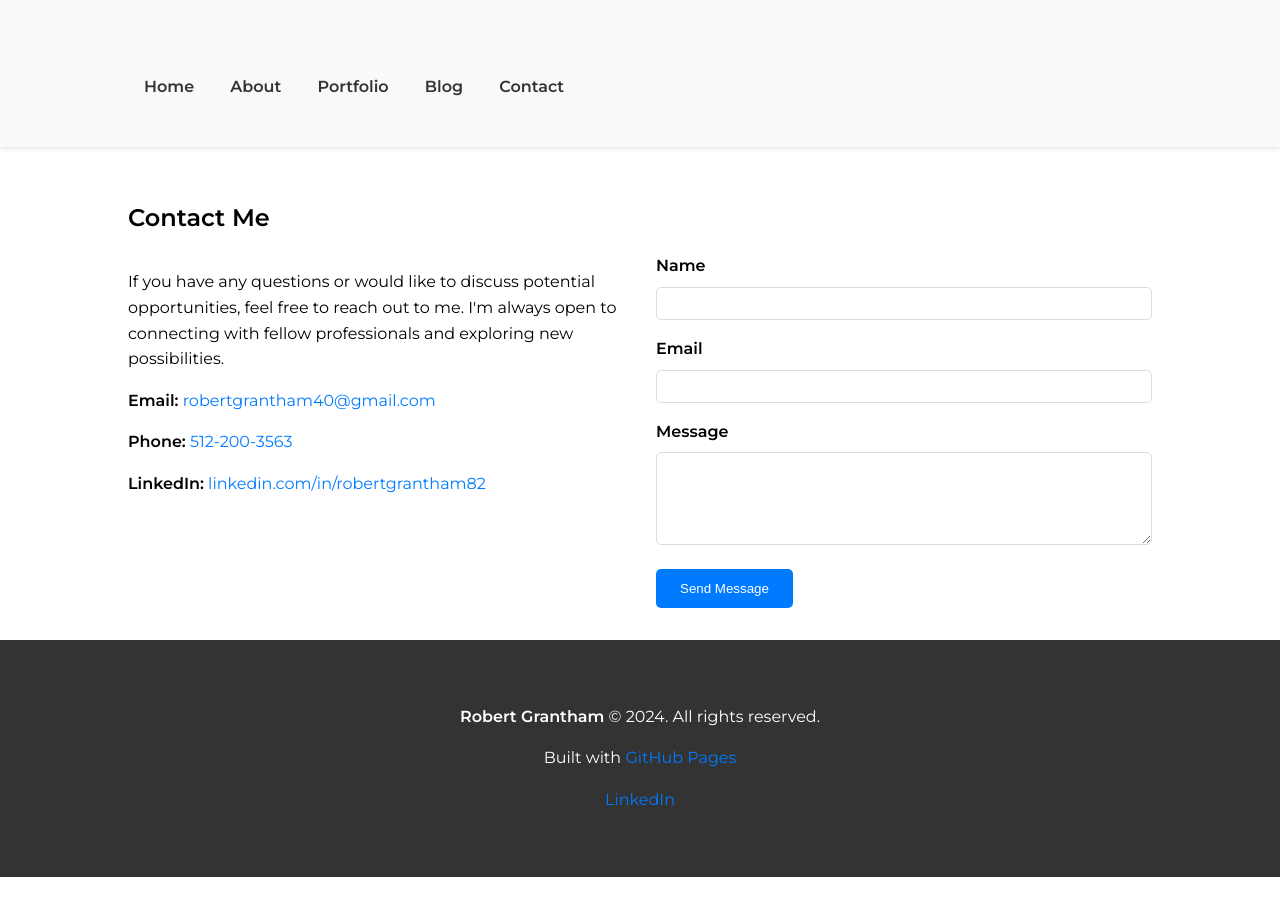
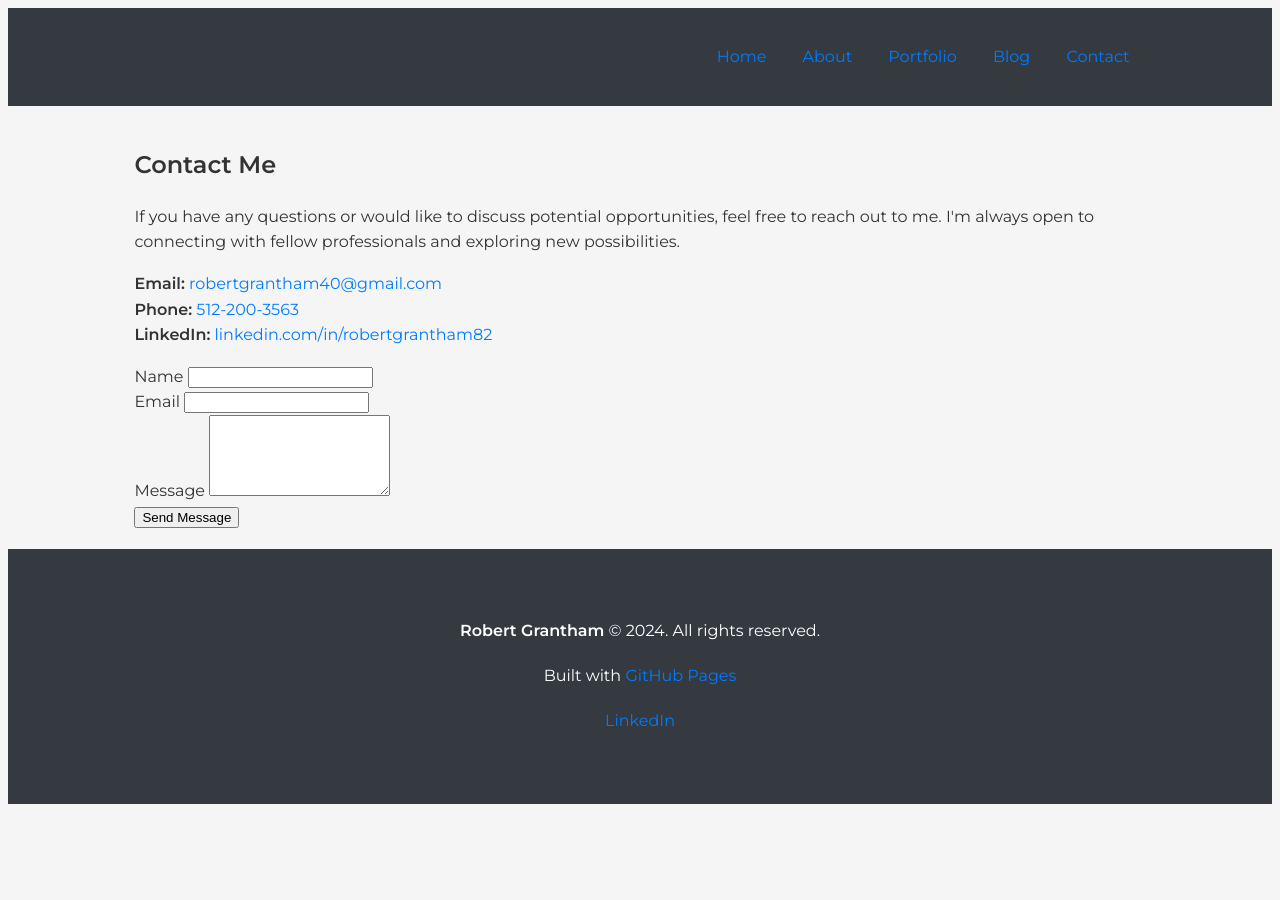
Before and after one commit to rgrantham82/rgrantham82.github.io, a Jekyll site: the page built from contact.html, in a window 1280 px wide. Built offline with Jekyll 4.4.1, drawn with Linux system fonts in a browser that asks for light colours.

Commit message:
Update styles.css

```diff
--- a/assets/css/styles.css
+++ b/assets/css/styles.css
@@ -1,29 +1,9 @@
-/* General Styles */
+/* Global Styles */
 body {
   font-family: "Montserrat", sans-serif;
-  margin: 0;
-  padding: 0;
-  box-sizing: border-box;
   line-height: 1.6;
-}
-
-h1,
-h2,
-h3,
-h4,
-h5,
-h6 {
-  margin-bottom: 1rem;
-  font-weight: 600;
-}
-
-p {
-  margin-bottom: 1rem;
-}
-
-ul {
-  list-style: none;
-  padding: 0;
+  background-color: #f5f5f5;
+  color: #333;
 }
 
 a {
@@ -37,255 +17,151 @@
 
 .container {
   width: 80%;
-  max-width: 1200px;
   margin: 0 auto;
+  padding: 20px;
+}
+
+.section {
+  padding: 3rem 0;
+}
+
+.title {
+  color: #333;
+  font-size: 2.5rem;
+  font-weight: bold;
+  margin-bottom: 1.5rem;
+}
+
+.subtitle {
+  color: #777;
+  font-size: 1.5rem;
+  margin-bottom: 1.5rem;
+}
+
+.content {
+  line-height: 1.8;
+}
+
+ul {
+  list-style-type: none;
+  padding: 0;
+}
+
+/* Header */
+header {
+  background-color: #343a40;
+  color: white;
+  padding: 1rem 0;
+}
+
+.navbar-brand {
+  font-size: 1.5rem;
+  font-weight: bold;
+}
+
+.navbar-menu {
+  text-align: right;
+}
+
+.navbar-item {
+  padding: 0.5rem 1rem;
+}
+
+.navbar-item a {
+  color: white;
+}
+
+.navbar-burger {
+  color: white;
+}
+
+/* Footer */
+footer {
+  background-color: #343a40;
+  color: white;
+  text-align: center;
   padding: 2rem 0;
 }
 
-/* Header Styles */
-header {
-  background: #f8f9fa;
-  padding: 1rem 0;
-  box-shadow: 0 2px 4px rgba(0, 0, 0, 0.1);
+.footer-links {
+  margin-bottom: 1rem;
 }
 
-.header-content {
-  display: flex;
-  align-items: center;
-  justify-content: space-between;
+.footer-links a {
+  margin: 0 10px;
+  color: white;
 }
 
-header a {
-  font-weight: bold;
-  color: #333;
+/* Project Cards */
+.project-card {
+  background-color: #fff;
+  border-radius: 10px;
+  box-shadow: 0 0 10px rgba(0, 0, 0, 0.1);
+  cursor: pointer;
+  transition: transform 0.3s ease;
+  margin-bottom: 20px;
+  overflow: hidden;
 }
 
-.navbar {
-  display: flex;
-  gap: 1rem;
+.project-card:hover {
+  transform: translateY(-5px);
 }
 
-.navbar a {
-  padding: 0.5rem 1rem;
-  border-radius: 5px;
+.project-card .card-content {
+  padding: 20px;
 }
 
-.navbar a:hover {
-  background: #007bff;
-  color: #fff;
+.project-card .card-back {
+  display: none;
+  position: absolute;
+  top: 0;
+  left: 0;
+  width: 100%;
+  height: 100%;
+  transform: rotateY(180deg);
+  backface-visibility: hidden;
 }
 
-/* Footer Styles */
-footer {
-  background: #333;
-  color: #fff;
-  padding: 1rem 0;
-  text-align: center;
+.project-card.flipped .card-front {
+  transform: rotateY(180deg);
 }
 
-footer a {
-  color: #007bff;
+.project-card.flipped .card-back {
+  display: block;
+  transform: rotateY(0);
 }
 
-footer a:hover {
-  text-decoration: underline;
-}
-
-/* Home Page Styles */
-#home {
-  text-align: center;
-  padding: 4rem 0;
-  background: #f4f4f4;
-}
-
-#home h1 {
-  margin-bottom: 2rem;
-}
-
-#home .button {
-  padding: 1rem 2rem;
-  background: #007bff;
-  color: #fff;
-  border: none;
-  border-radius: 5px;
-  cursor: pointer;
-}
-
-#home .button:hover {
-  background: #0056b3;
-}
-
-/* About Page Styles */
+/* About Me Section */
 .about-content {
   display: flex;
   align-items: center;
-  justify-content: space-between;
-  flex-wrap: wrap;
-  gap: 2rem;
 }
 
 .about-text {
   flex: 1;
-  min-width: 300px;
 }
 
 .about-image {
-  flex: 1;
-  min-width: 300px;
+  margin-left: 20px;
 }
 
 .about-image img {
-  max-width: 100%;
-  height: auto;
-  border-radius: 10px;
-  box-shadow: 0 4px 8px rgba(0, 0, 0, 0.1);
+  width: 150px; /* Ensure image is circular and 150px in diameter */
+  height: 150px;
+  border-radius: 50%; /* Circular shape */
+  border: 2px solid #007bff; /* Optional: Add border */
 }
 
-/* Skills Section Styles */
-#skills ul {
-  list-style-type: none;
-  padding: 0;
+/* Animations */
+.in-view {
+  opacity: 1;
+  transform: translateX(0);
+  transition: opacity 0.5s, transform 0.5s;
 }
 
-#skills li {
-  background-color: #f4f4f4;
-  margin: 0.5rem 0;
-  padding: 0.5rem;
-  border-radius: 5px;
-  box-shadow: 0 2px 4px rgba(0, 0, 0, 0.1);
-}
-
-/* Contact Page Styles */
-.contact-content {
-  display: flex;
-  align-items: flex-start;
-  justify-content: space-between;
-  flex-wrap: wrap;
-  gap: 2rem;
-}
-
-.contact-info {
-  flex: 1;
-  min-width: 300px;
-}
-
-.contact-info ul {
-  list-style-type: none;
-  padding: 0;
-}
-
-.contact-info li {
-  margin-bottom: 1rem;
-}
-
-.contact-form {
-  flex: 1;
-  min-width: 300px;
-}
-
-.form-group {
-  margin-bottom: 1rem;
-}
-
-.form-group label {
-  display: block;
-  margin-bottom: 0.5rem;
-  font-weight: bold;
-}
-
-.form-group input,
-.form-group textarea {
-  width: 100%;
-  padding: 0.5rem;
-  border: 1px solid #ddd;
-  border-radius: 5px;
-  box-sizing: border-box;
-}
-
-.button {
-  display: inline-block;
-  padding: 0.75rem 1.5rem;
-  background-color: #007bff;
-  color: #fff;
-  text-align: center;
-  border: none;
-  border-radius: 5px;
-  cursor: pointer;
-}
-
-.button:hover {
-  background-color: #0056b3;
-}
-
-/* Portfolio Page Styles */
-.portfolio-grid {
-  display: grid;
-  grid-template-columns: repeat(auto-fit, minmax(300px, 1fr));
-  gap: 2rem;
-}
-
-.project-card {
-  background: #fff;
-  border: 1px solid #ddd;
-  border-radius: 5px;
-  box-shadow: 0 2px 4px rgba(0, 0, 0, 0.1);
-  overflow: hidden;
-  transition: transform 0.2s, box-shadow 0.2s;
-}
-
-.project-card:hover {
-  transform: translateY(-5px);
-  box-shadow: 0 4px 8px rgba(0, 0, 0, 0.2);
-}
-
-.project-card img {
-  width: 100%;
-  height: auto;
-}
-
-.project-card-content {
-  padding: 1rem;
-}
-
-.project-card h3 {
-  margin-bottom: 0.5rem;
-}
-
-.project-card p {
-  margin-bottom: 1rem;
-  color: #666;
-}
-
-.project-card a {
-  display: inline-block;
-  padding: 0.5rem 1rem;
-  background: #007bff;
-  color: #fff;
-  border-radius: 5px;
-  text-decoration: none;
-}
-
-.project-card a:hover {
-  background: #0056b3;
-}
-
-/* Animation Styles */
-@keyframes fadeIn {
-  from {
-    opacity: 0;
-    transform: translateY(20px);
-  }
-  to {
-    opacity: 1;
-    transform: translateY(0);
+/* Media Queries */
+@media (max-width: 768px) {
+  .container {
+    width: 90%;
   }
 }
-
-.animate-on-scroll {
-  opacity: 0;
-  animation: fadeIn 1s forwards;
-}
-
-.animated {
-  opacity: 1;
-}
```
